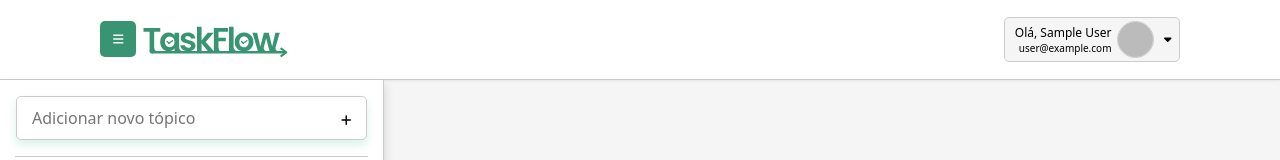
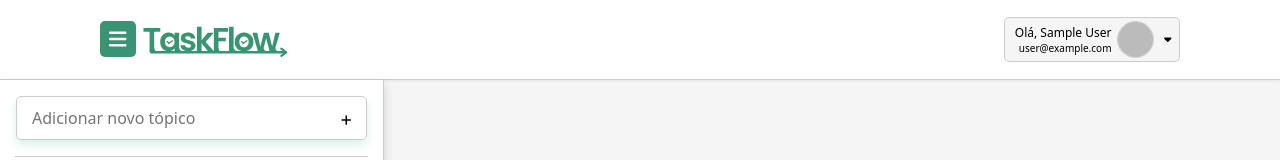
Before and after one commit to lezzin/tasks_manager, a Vue app: page / in a window 1280 px wide. Shown: the top 160 px of the page. Built offline with nearby package versions, Linux system fonts and the light colour scheme; no server answers; the database is empty; sample sign-in values are in the browser's storage; a web font is replaced by a local one.

Commit message:
change i to svg

```diff
--- a/src/assets/css/style.css
+++ b/src/assets/css/style.css
@@ -311,10 +311,8 @@ body {
             align-items: center;
             gap: .5rem;
 
-            button {
-                i {
-                    font-size: 2.5rem;
-                }
+            button svg {
+                font-size: 2rem;
             }
 
             .logo {
```
